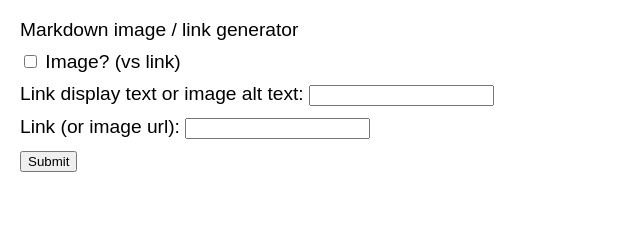
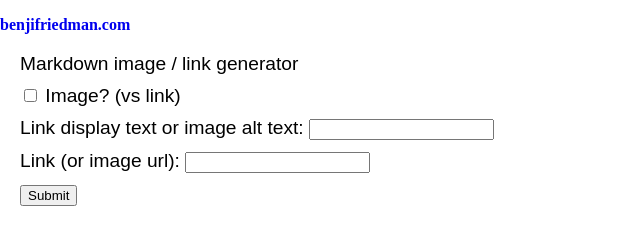
Before and after one commit to benjifriedman/markdownImageLinkHelper, a plain HTML site: page index.html in a window 1280 px wide. Shown: the whole page, without its empty margins (0-640 px from the left). Drawn offline with Linux system fonts and the light colour scheme.

Commit message:
added website link

```diff
--- a/index.html
+++ b/index.html
@@ -34,6 +34,7 @@
 </head>
 
 <body>
+    <p style="font-weight: bold;"><a style="text-decoration: none;" href="https://benjifriedman.com">benjifriedman.com</a></p>
     <div id="contents">
         <p>Markdown image / link generator</p>
         <div class="questionChoice">
```
